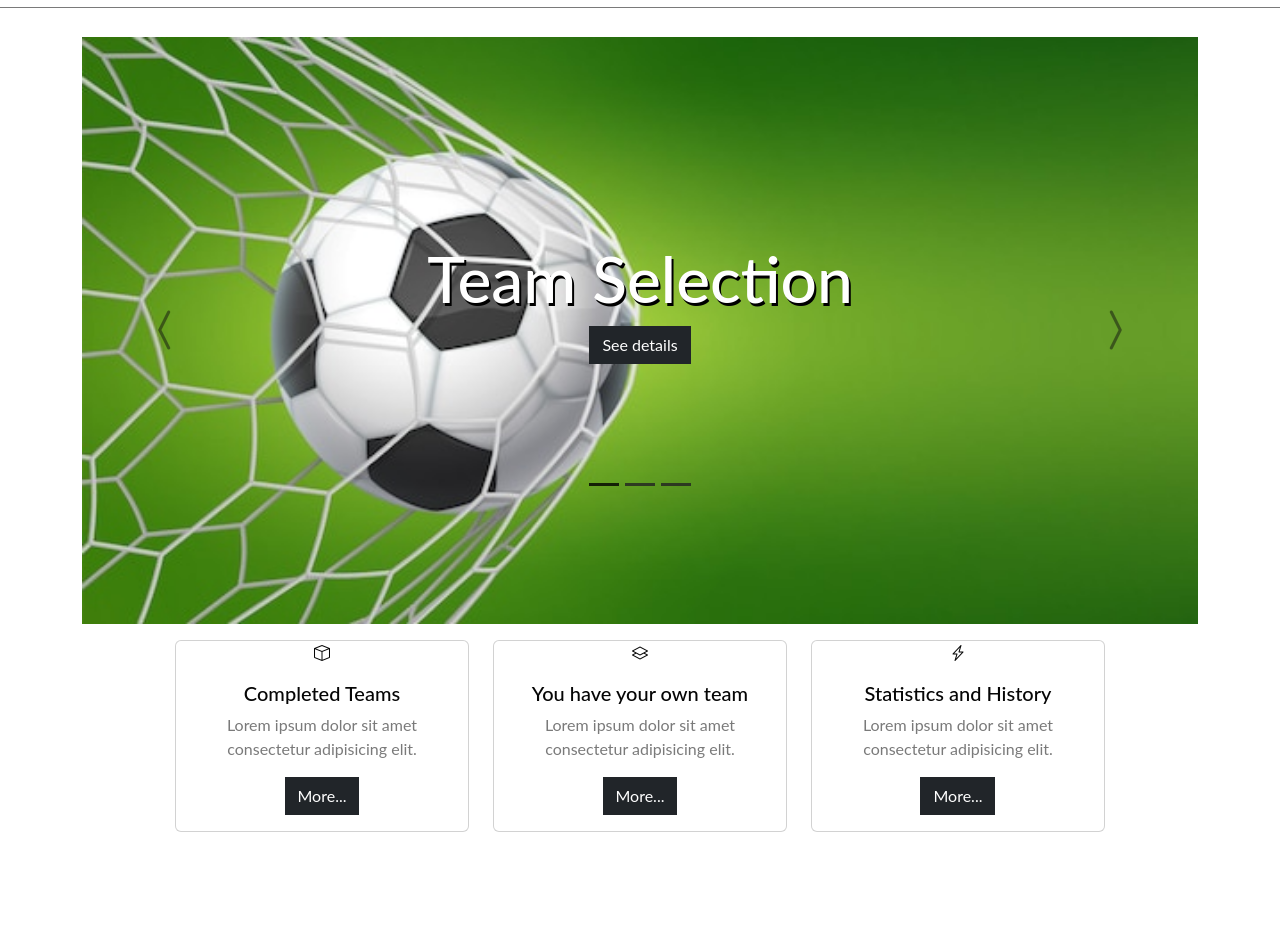
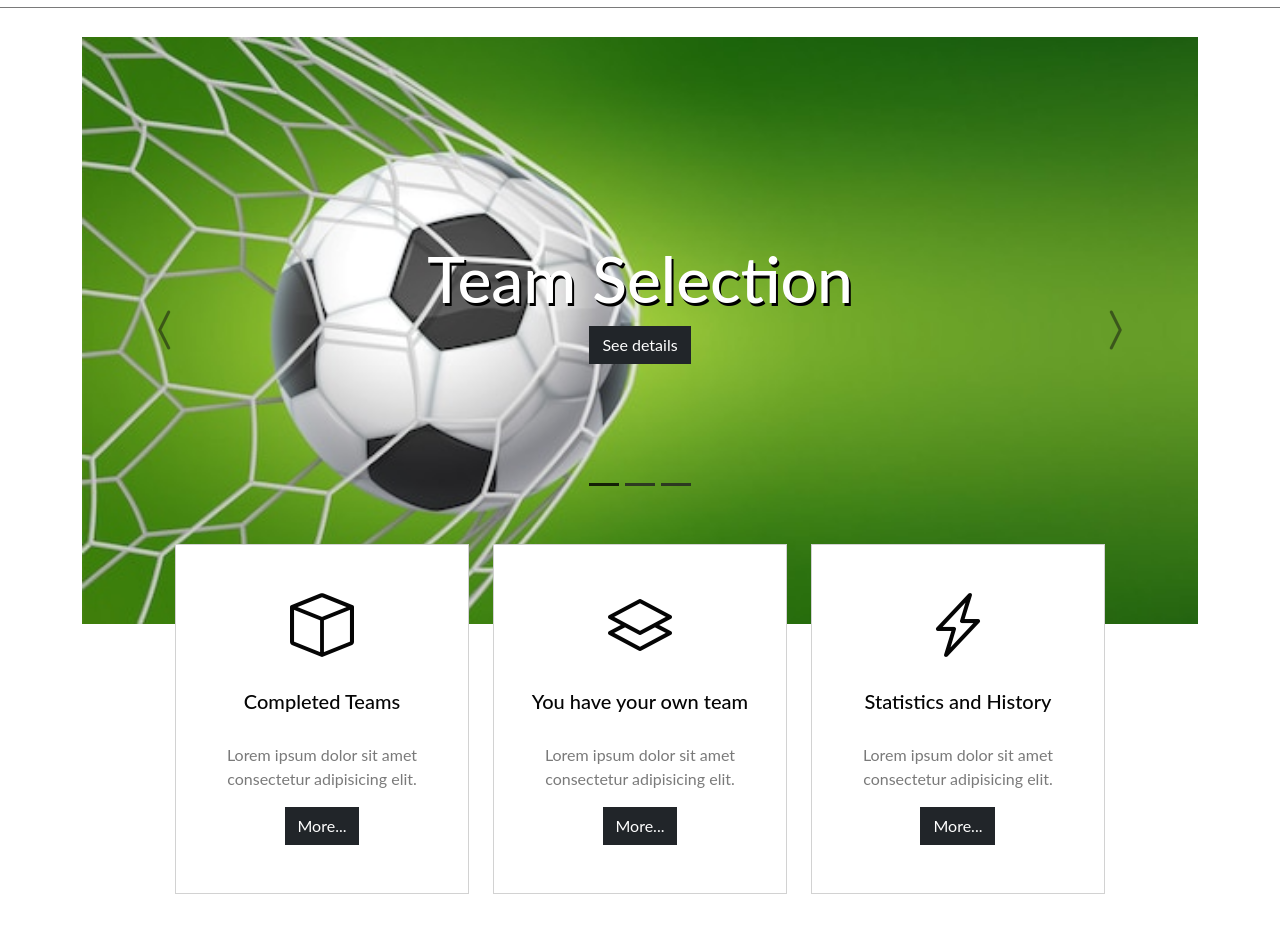
Before and after one commit to arthurgarciatakahashi/booststrapGenerateTeams, a plain HTML site: page index.html in a window 1280 px wide. Shown: the part 91-1024 px from the top of the page. Before the commit the page ends 923 px from the top, so only its background shows below. Drawn offline with nearby package versions, Linux system fonts and the light colour scheme.

Commit message:
create css mini-banners

```diff
--- a/css/styles.css
+++ b/css/styles.css
@@ -117,3 +117,32 @@
         bottom: 7em;
     }
 }
+/* Mini-banners*/
+
+#mini-banners {
+    margin-bottom: 4em;
+}
+
+#mini-banners .card {
+    padding: 2em 0.3em;
+    border-radius: 0;
+}
+
+#mini-banners i {
+    font-size: 4em;
+}
+
+#mini-banners .card-title {
+    margin-bottom: 1.5em;
+}
+
+#mini-banners btn {
+    margin-top: 1.5em;
+    padding: 0.6em 1.2em;
+}
+
+@media(min-width: 768px) {
+    #mini-banners {
+        margin-top: -6em;
+    }
+}
```
